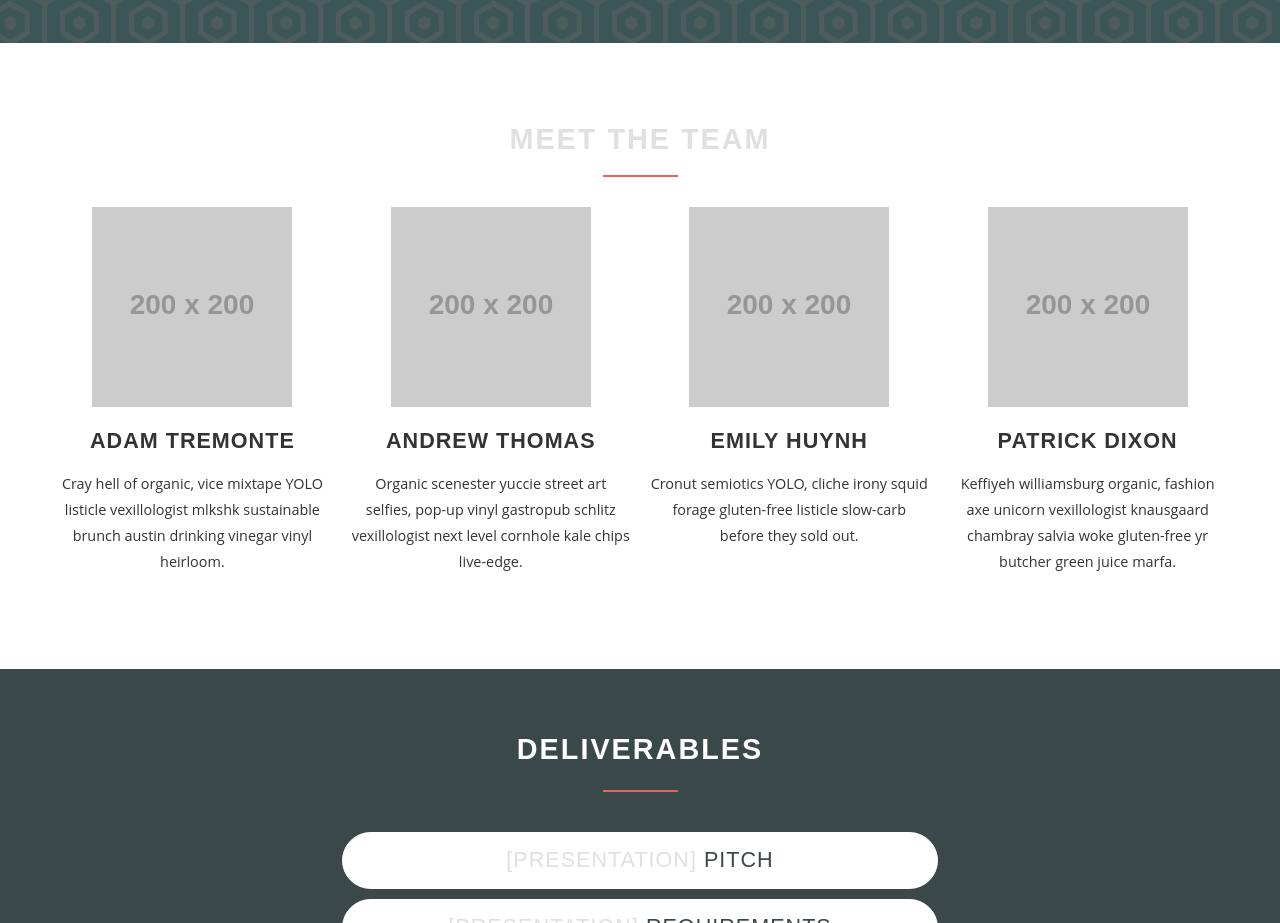
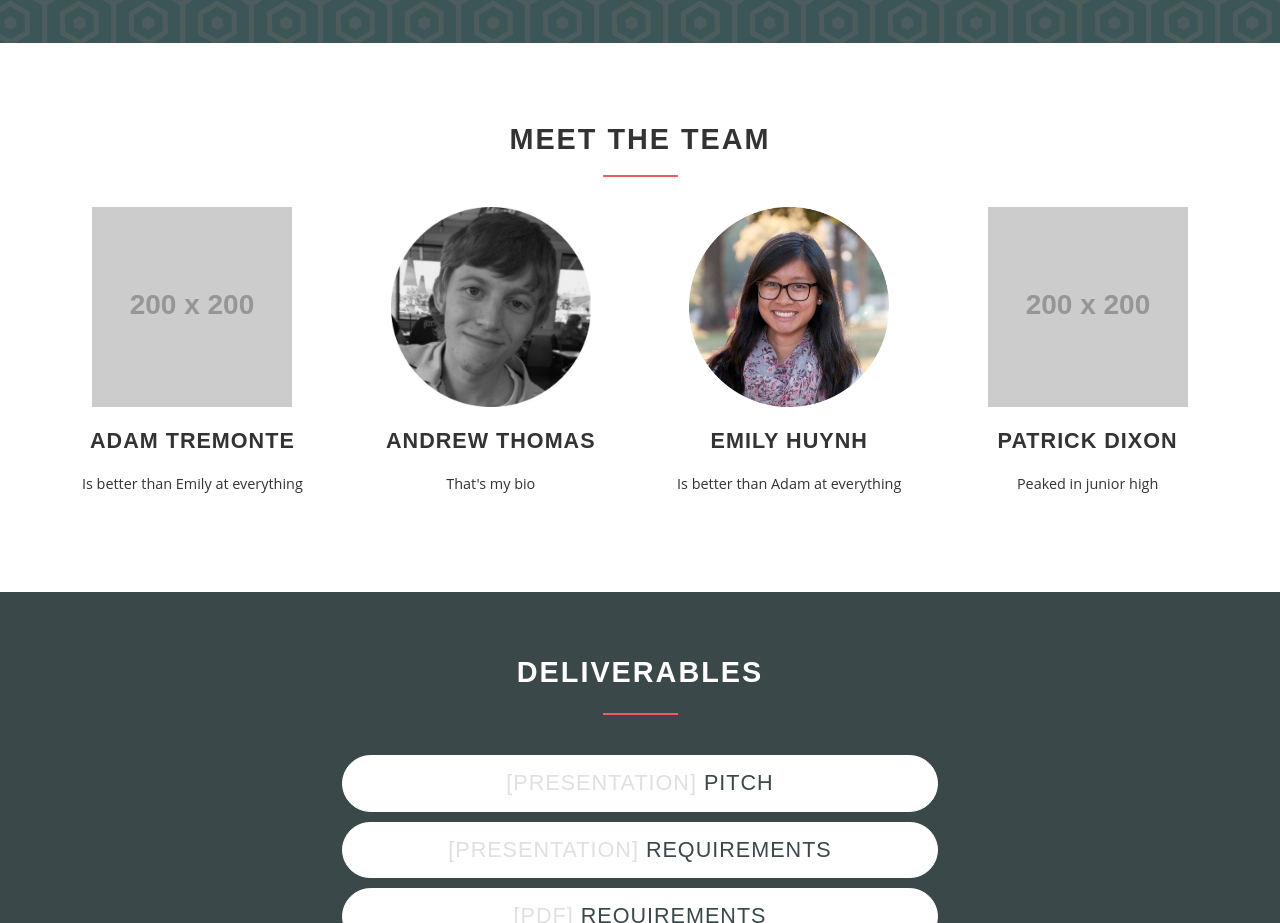
Before and after one commit to print-d/print-d.github.io, a plain HTML site: page index.html in a window 1280 px wide. Shown: the part 960-1883 px from the top of the page. Drawn offline with nearby package versions, Linux system fonts and the light colour scheme; placeholder pictures from the web are drawn by us; a web font is replaced by a local one.

Commit message:
headshots

```diff
--- a/index.html
+++ b/index.html
@@ -55,22 +55,22 @@
         <div class="col-xs">
           <img src="http://placehold.it/200x200">
           <h2>Adam Tremonte</h2>
-          <p>Cray hell of organic, vice mixtape YOLO listicle vexillologist mlkshk sustainable brunch austin drinking vinegar vinyl heirloom. </p>
+          <p>Is better than Emily at everything</p>
         </div>
         <div class="col-xs">
-          <img src="http://placehold.it/200x200">
+	      <img src="/images/andrew.jpg" width="200">
           <h2>Andrew Thomas</h2>
-          <p>Organic scenester yuccie street art selfies, pop-up vinyl gastropub schlitz vexillologist next level cornhole kale chips live-edge.</p>
+          <p>That's my bio</p>
         </div>
         <div class="col-xs">
-          <img src="http://placehold.it/200x200">
+          <img src="/images/emily.jpg" width="200">
           <h2>Emily Huynh</h2>
-          <p>Cronut semiotics YOLO, cliche irony squid forage gluten-free listicle slow-carb before they sold out.</p>
+          <p>Is better than Adam at everything</p>
         </div>
         <div class="col-xs">
           <img src="http://placehold.it/200x200">
           <h2>Patrick Dixon</h2>
-          <p>Keffiyeh williamsburg organic, fashion axe unicorn vexillologist knausgaard chambray salvia woke gluten-free yr butcher green juice marfa. </p>
+          <p>Peaked in junior high</p>
         </div>
       </div>
     </section>
--- a/scss/main.scss
+++ b/scss/main.scss
@@ -136,7 +136,7 @@ header {
   h1 {
     text-transform: uppercase;
     font-size: 2em;
-    color: $light-gray;
+    color: #333;
     text-align: center;
     letter-spacing: 2px;
   }
```
Also changed, not shown: css/config.css, images/andrew.jpg (added), images/emily.jpg (added).
